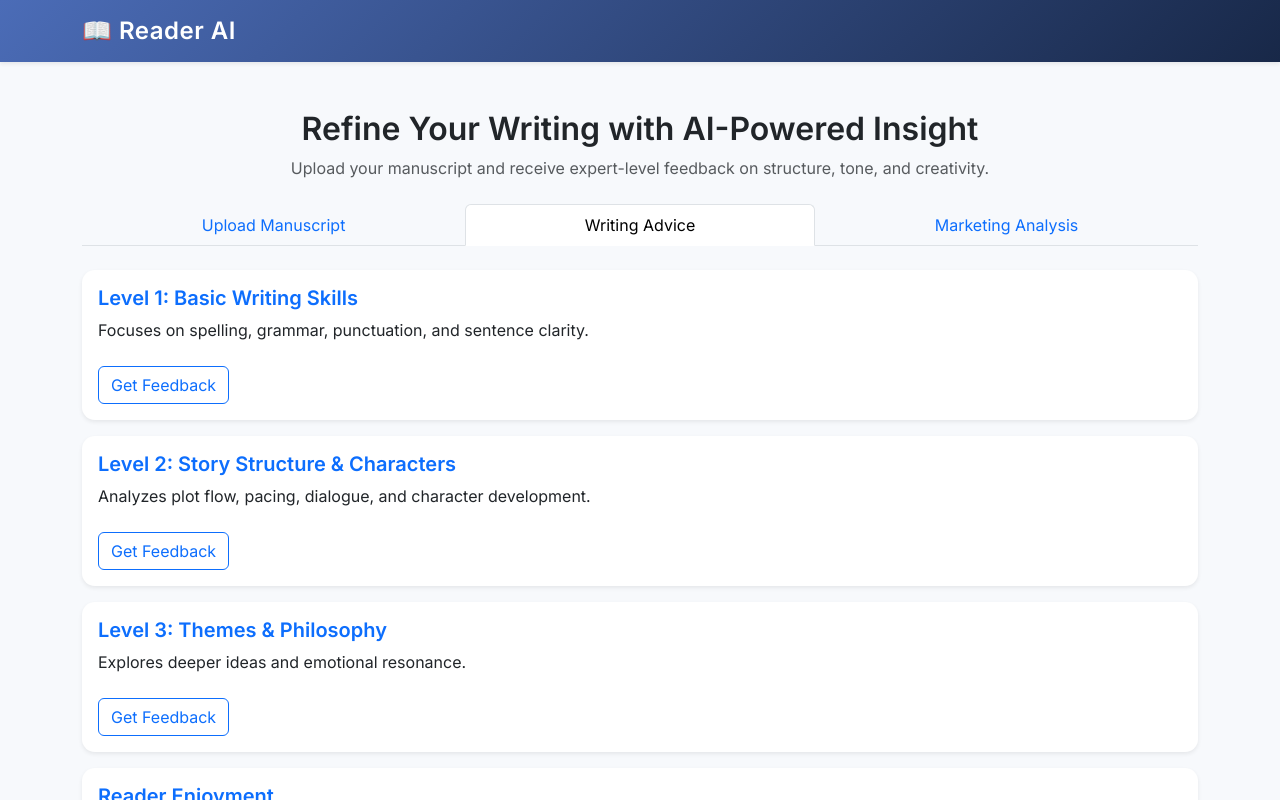
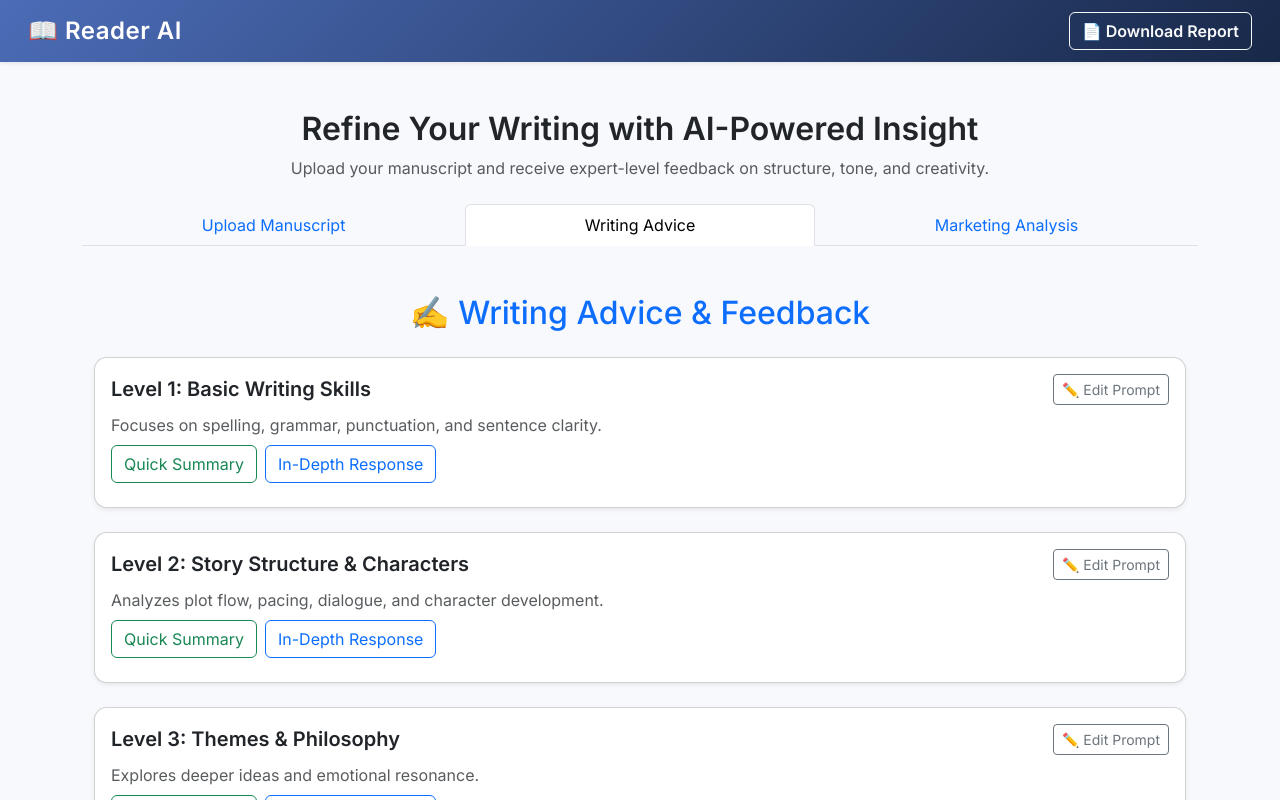
Before and after one commit to nprestop/aipublishing, a React (Vite) app in the folder frontend/: page / in a window 1280 px wide. Both pictures are taken after a click on the tab "Writing Advice". Shown: the top 800 px of the page. Built offline with nearby package versions, Linux system fonts and the light colour scheme; the HTML template or start-up script is replaced by a standard one.

Commit message:
11/12/25 Changes

```diff
--- a/frontend/src/App.jsx
+++ b/frontend/src/App.jsx
@@ -1,5 +1,5 @@
 import React, { useState } from "react";
-import { Container, Nav, Navbar, Tab, Tabs } from "react-bootstrap";
+import { Container, Nav, Navbar, Tab, Tabs, Button } from "react-bootstrap";
 import UploadTab from "./components/UploadTab";
 import WritingAdviceTab from "./components/WritingAdviceTab";
 import MarketingAnalysisTab from "./components/MarketingAnalysisTab";
@@ -8,24 +8,67 @@ import "./App.css";
 function App() {
   const [key, setKey] = useState("upload");
 
-  const handleUploadComplete = () => {
-    setKey("advice");
+  // These states will eventually hold responses from each tab if you want to merge them later
+  const [writingResponses, setWritingResponses] = useState({});
+  const [marketingResponses, setMarketingResponses] = useState({});
+
+  // Placeholder for when you integrate actual response sharing
+  const handleDownloadReport = () => {
+    let reportText = "📖 Reader AI - Combined Report\n\n";
+
+    // Combine Writing Advice responses
+    if (Object.keys(writingResponses).length > 0) {
+      reportText += "=== Writing Advice ===\n";
+      for (const [key, value] of Object.entries(writingResponses)) {
+        reportText += `\nSection ${key}:\n${value}\n`;
+      }
+      reportText += "\n";
+    }
+
+    // Combine Marketing Analysis responses
+    if (Object.keys(marketingResponses).length > 0) {
+      reportText += "=== Marketing Analysis ===\n";
+      for (const [key, value] of Object.entries(marketingResponses)) {
+        reportText += `\nSection ${key}:\n${value}\n`;
+      }
+    }
+
+    if (
+      Object.keys(writingResponses).length === 0 &&
+      Object.keys(marketingResponses).length === 0
+    ) {
+      reportText += "(No responses available yet — generate some feedback first!)";
+    }
+
+    const blob = new Blob([reportText], { type: "text/plain" });
+    const link = document.createElement("a");
+    link.href = URL.createObjectURL(blob);
+    link.download = "ReaderAI_Report.txt";
+    link.click();
   };
 
   return (
     <>
+      {/* Header with title on left and download button on right */}
       <Navbar
         expand="lg"
-        className="shadow-sm"
+        className="shadow-sm px-3"
         style={{
           background: "linear-gradient(135deg, #4b6cb7 0%, #182848 100%)",
         }}
       >
-        <Container>
-          <Navbar.Brand className="text-white fw-semibold fs-4">
+        <Container fluid className="d-flex justify-content-between align-items-center">
+          <Navbar.Brand className="text-white fw-semibold fs-4 m-0">
             📖 Reader AI
           </Navbar.Brand>
-          <Navbar.Toggle aria-controls="basic-navbar-nav" />
+
+          <Button
+            variant="outline-light"
+            className="fw-semibold"
+            onClick={handleDownloadReport}
+          >
+            📄 Download Report
+          </Button>
         </Container>
       </Navbar>
 
@@ -45,15 +88,19 @@ function App() {
           fill
         >
           <Tab eventKey="upload" title="Upload Manuscript">
-            <UploadTab onUploadComplete={handleUploadComplete} />
+            <UploadTab />
           </Tab>
 
           <Tab eventKey="advice" title="Writing Advice">
-            <WritingAdviceTab />
+            <WritingAdviceTab
+              onResponsesUpdate={(data) => setWritingResponses(data)}
+            />
           </Tab>
 
           <Tab eventKey="marketing" title="Marketing Analysis">
-            <MarketingAnalysisTab />
+            <MarketingAnalysisTab
+              onResponsesUpdate={(data) => setMarketingResponses(data)}
+            />
           </Tab>
         </Tabs>
       </Container>
--- /dev/null
+++ b/frontend/src/components/DownloadReportButton.jsx
@@ -0,0 +1,5 @@
+const blob = new Blob([textContent], { type: "text/plain" });
+const link = document.createElement("a");
+link.href = URL.createObjectURL(blob);
+link.download = "ReaderAI_Report.txt";
+link.click();
--- a/frontend/src/components/MarketingAnalysisTab.jsx
+++ b/frontend/src/components/MarketingAnalysisTab.jsx
@@ -1,95 +1,102 @@
 import React, { useState } from "react";
-import { Container, Card, Button, Spinner } from "react-bootstrap";
+import { Container, Card, Button, Spinner, Form, Collapse, Row, Col } from "react-bootstrap";
 
 function MarketingAnalysisTab() {
-  const [loadingState, setLoadingState] = useState({});
+  const [loadingState, setLoadingState] = useState({}); // holds { [index]: "quick" | "in-depth" | null }
   const [responses, setResponses] = useState({});
+  const [prompts, setPrompts] = useState({});
+  const [openSections, setOpenSections] = useState({});
+  const [editPromptOpen, setEditPromptOpen] = useState({});
 
-  const handleFeedback = async (index, topicPrompt) => {
-    setLoadingState((prev) => ({ ...prev, [index]: true }));
+  const handlePromptChange = (index, value) => {
+    setPrompts((prev) => ({ ...prev, [index]: value }));
+  };
+
+  const handleFeedback = async (index, topicPrompt, depth = "quick") => {
+    // set specific loading type for this section
+    setLoadingState((prev) => ({ ...prev, [index]: depth }));
     setResponses((prev) => ({ ...prev, [index]: "" }));
 
-    const prompt = `
-    You are a professional book marketing consultant.
+    const personalizedPrompt = `
+You are a friendly, professional book marketing consultant.
+Speak directly to the author as "you", offering warm but expert advice.
+Base your analysis on the uploaded manuscript text.
 
-    The user has already uploaded a manuscript. Use the uploaded text as the basis for your analysis.
-
-    Task: ${topicPrompt}
-
-    Provide a detailed, professional, and structured marketing insight.
-    Format your answer with clear section headings and bullet points.
-    Include examples, market trends, and actionable recommendations where relevant.
-    `;
+Task: ${prompts[index] || topicPrompt}
+Response type: ${
+      depth === "quick"
+        ? "Provide a short summary (3–5 sentences)."
+        : "Provide a detailed, structured, in-depth response with clear headings and bullet points."
+    }
+    `.trim();
 
     try {
       const res = await fetch("http://localhost:3000/api/gemini", {
         method: "POST",
         headers: { "Content-Type": "application/json" },
-        body: JSON.stringify({ prompt }),
+        body: JSON.stringify({ prompt: personalizedPrompt }),
       });
 
       const data = await res.json();
       if (!res.ok) throw new Error(data.error || "Failed to get AI response");
+
       setResponses((prev) => ({ ...prev, [index]: data.text }));
+      setOpenSections((prev) => ({ ...prev, [index]: true }));
     } catch (err) {
       console.error(err);
       setResponses((prev) => ({
         ...prev,
-        [index]: "❌ Error generating marketing analysis. Please try again.",
+        [index]:
+          "❌ Error generating marketing analysis. Please check your connection or API key.",
       }));
     } finally {
-      setLoadingState((prev) => ({ ...prev, [index]: false }));
+      setLoadingState((prev) => ({ ...prev, [index]: null }));
     }
+  };
+
+  const toggleSection = (index) => {
+    setOpenSections((prev) => ({ ...prev, [index]: !prev[index] }));
+  };
+
+  const toggleEditPrompt = (index) => {
+    setEditPromptOpen((prev) => ({ ...prev, [index]: !prev[index] }));
   };
 
   const sections = [
     {
       title: "1. General Marketing Advice",
       description:
-        "Broad, overarching marketing strategies and best practices for publishing and promoting books.",
-      prompt: `Give overarching, typical marketing strategies and advice for books in this genre.`,
+        "Broad strategies and best practices to help you promote and position your book successfully.",
+      prompt:
+        "Provide general marketing advice tailored to this manuscript. Include actionable steps an author can take to promote their book effectively.",
     },
     {
-      title: "2. Strategies for This Book",
+      title: "2. Target Audience",
       description:
-        "Specific marketing strategies tailored for this particular book based on its content and tone.",
-      prompt: `Recommend marketing strategies specifically for this uploaded manuscript.`,
+        "Identifies who your ideal readers are and how you can reach them through online or offline channels.",
+      prompt:
+        "Identify the most relevant target audience for this manuscript and suggest specific ways to reach them.",
     },
     {
-      title: "3. Target Audiences & Reach",
+      title: "3. Market Trends & Positioning",
       description:
-        "Who the ideal readers are and how to reach them through online or offline methods.",
-      prompt: `Identify target audiences for this book and suggest where to reach them (social media, events, etc.).`,
+        "Analyzes how your book fits into the current publishing market.",
+      prompt:
+        "Analyze how this manuscript fits into the current book market for its genre. Include any trends or unique selling points that could improve visibility.",
     },
     {
-      title: "4. Current Market Overview",
+      title: "4. Promotion Channels",
       description:
-        "Analyze what the current book market looks like for this genre — trends, saturation, and reader interests.",
-      prompt: `Describe the current market conditions for this book's genre and recent publishing trends.`,
+        "Recommends the best online and offline platforms for book promotion.",
+      prompt:
+        "Recommend the best platforms, communities, or promotional channels for the author to focus on when marketing this book.",
     },
     {
-      title: "5. Opportunities & Challenges",
+      title: "5. Competitor Comparison",
       description:
-        "Potential advantages and obstacles the author may face in promoting and selling this book.",
-      prompt: `List marketing opportunities and challenges this book might face based on its genre and themes.`,
-    },
-    {
-      title: "6. Marketing Channels",
-      description:
-        "Best online and real-world places to promote this book effectively.",
-      prompt: `Recommend the best online and offline marketing channels for this book.`,
-    },
-    {
-      title: "7. Comparable Books",
-      description:
-        "Books similar in genre or theme and what made their marketing effective.",
-      prompt: `Identify comparable or competing books and explain what marketing strategies made them successful.`,
-    },
-    {
-      title: "8. Market Data Insights",
-      description:
-        "Statistics on how many books were published in this genre, who reads them, and average sales performance.",
-      prompt: `Provide market data: number of books in this genre last year, who reads them, and sales figures.`,
+        "Examines similar successful books and marketing approaches to inspire your strategy.",
+      prompt:
+        "Compare this manuscript to similar successful books and analyze what marketing strategies they used that could be applied here.",
     },
   ];
 
@@ -100,39 +107,88 @@ function MarketingAnalysisTab() {
       </h2>
 
       {sections.map((section, index) => (
-        <Card key={index} className="mb-3 shadow-sm">
+        <Card key={index} className="mb-4 shadow-sm">
           <Card.Body>
-            <Card.Title className="fw-bold">{section.title}</Card.Title>
-            <Card.Text className="text-muted">{section.description}</Card.Text>
+            {/* Header row with title + edit button */}
+            <Row className="align-items-center mb-2">
+              <Col xs="auto" className="flex-grow-1">
+                <Card.Title className="fw-bold mb-0">{section.title}</Card.Title>
+              </Col>
+              <Col xs="auto">
+                <Button
+                  variant="outline-secondary"
+                  size="sm"
+                  onClick={() => toggleEditPrompt(index)}
+                >
+                  {editPromptOpen[index] ? "Done Editing" : "✏️ Edit Prompt"}
+                </Button>
+              </Col>
+            </Row>
+
+            <Card.Text className="text-muted mb-2">{section.description}</Card.Text>
+
+            {/* Collapsible editable prompt box */}
+            <Collapse in={editPromptOpen[index]}>
+              <div className="mb-3">
+                <Form.Group>
+                  <Form.Label className="fw-semibold text-secondary">
+                    Prompt being sent:
+                  </Form.Label>
+                  <Form.Control
+                    as="textarea"
+                    rows={3}
+                    value={prompts[index] ?? section.prompt}
+                    onChange={(e) => handlePromptChange(index, e.target.value)}
+                  />
+                </Form.Group>
+              </div>
+            </Collapse>
+
+            {/* Action buttons */}
+            <div className="d-flex flex-wrap gap-2 mb-2">
+              <Button
+                variant="outline-success"
+                disabled={!!loadingState[index]}
+                onClick={() => handleFeedback(index, section.prompt, "quick")}
+              >
+                {loadingState[index] === "quick" ? (
+                  <Spinner as="span" animation="border" size="sm" />
+                ) : (
+                  "Quick Summary"
+                )}
+              </Button>
 
               <Button
                 variant="outline-primary"
-              disabled={loadingState[index]}
-              onClick={() => handleFeedback(index, section.prompt)}
+                disabled={!!loadingState[index]}
+                onClick={() => handleFeedback(index, section.prompt, "in-depth")}
               >
-              {loadingState[index] ? (
-                <>
-                  <Spinner
-                    as="span"
-                    animation="border"
-                    size="sm"
-                    role="status"
-                    aria-hidden="true"
-                  />{" "}
-                  Loading...
-                </>
+                {loadingState[index] === "in-depth" ? (
+                  <Spinner as="span" animation="border" size="sm" />
                 ) : (
-                "Get Analysis"
+                  "In-Depth Response"
                 )}
               </Button>
 
               {responses[index] && (
+                <Button
+                  variant="outline-secondary"
+                  onClick={() => toggleSection(index)}
+                >
+                  {openSections[index] ? "▲ Minimize" : "▼ Expand"}
+                </Button>
+              )}
+            </div>
+
+            {/* Collapsible AI Response */}
+            <Collapse in={openSections[index]}>
               <div
                 className="mt-3 p-3 border rounded bg-light"
                 style={{ whiteSpace: "pre-wrap" }}
-                dangerouslySetInnerHTML={{ __html: responses[index] }}
-              />
-            )}
+              >
+                {responses[index] || ""}
+              </div>
+            </Collapse>
           </Card.Body>
         </Card>
       ))}
--- a/frontend/src/components/WritingAdviceTab.jsx
+++ b/frontend/src/components/WritingAdviceTab.jsx
@@ -1,19 +1,72 @@
 import React, { useState } from "react";
-import { Card, Button, Collapse, Spinner } from "react-bootstrap";
+import { Card, Button, Collapse, Spinner, Form, Container, Row, Col } from "react-bootstrap";
 
 function WritingAdviceTab() {
-  const [openLevel, setOpenLevel] = useState(null);
-  const [loading, setLoading] = useState(false);
+  const [loadingState, setLoadingState] = useState({}); // { [key]: "quick" | "in-depth" | null }
   const [responses, setResponses] = useState({});
+  const [prompts, setPrompts] = useState({});
+  const [openSections, setOpenSections] = useState({});
+  const [editPromptOpen, setEditPromptOpen] = useState({});
 
-  // Each level sends a prompt describing what kind of feedback to generate
+  const handlePromptChange = (key, value) => {
+    setPrompts((prev) => ({ ...prev, [key]: value }));
+  };
+
+  const handleFeedback = async (key, topicPrompt, depth = "quick") => {
+    setLoadingState((prev) => ({ ...prev, [key]: depth }));
+    setResponses((prev) => ({ ...prev, [key]: "" }));
+
+    const personalizedPrompt = `
+You are a friendly, professional writing coach speaking directly to the author.
+Provide feedback with warmth, encouragement, and clear, actionable advice.
+Base your analysis on the uploaded manuscript text.
+
+Task: ${prompts[key] || topicPrompt}
+Response type: ${
+      depth === "quick"
+        ? "Provide a short summary (3–5 sentences)."
+        : "Provide a detailed, structured response with examples and specific feedback."
+    }
+    `.trim();
+
+    try {
+      const res = await fetch("http://localhost:3000/api/gemini", {
+        method: "POST",
+        headers: { "Content-Type": "application/json" },
+        body: JSON.stringify({ prompt: personalizedPrompt }),
+      });
+
+      const data = await res.json();
+      if (!res.ok) throw new Error(data.error || "Failed to get AI response");
+
+      setResponses((prev) => ({ ...prev, [key]: data.text }));
+      setOpenSections((prev) => ({ ...prev, [key]: true }));
+    } catch (error) {
+      console.error(error);
+      setResponses((prev) => ({
+        ...prev,
+        [key]: "⚠️ Connection error. Ensure the backend is running on port 3000.",
+      }));
+    } finally {
+      setLoadingState((prev) => ({ ...prev, [key]: null }));
+    }
+  };
+
+  const toggleSection = (key) => {
+    setOpenSections((prev) => ({ ...prev, [key]: !prev[key] }));
+  };
+
+  const toggleEditPrompt = (key) => {
+    setEditPromptOpen((prev) => ({ ...prev, [key]: !prev[key] }));
+  };
+
   const levels = [
     {
       key: "level1",
       title: "Level 1: Basic Writing Skills",
       desc: "Focuses on spelling, grammar, punctuation, and sentence clarity.",
       prompt:
-        "Please analyze this manuscript for grammar, spelling, punctuation, and readability issues. Provide specific examples and corrections where possible.",
+        "Analyze this manuscript for grammar, spelling, punctuation, and readability issues. Provide specific examples and corrections where possible.",
     },
     {
       key: "level2",
@@ -38,81 +91,99 @@ function WritingAdviceTab() {
     },
   ];
 
-  const handleClick = async (key, prompt) => {
-    if (openLevel === key) {
-      setOpenLevel(null);
-      return;
-    }
-    setOpenLevel(key);
-    setLoading(true);
+  return (
+    <Container className="py-4 text-start">
+      <h2 className="mb-4 text-center text-primary">✍️ Writing Advice & Feedback</h2>
 
-    try {
-      // ✅ Your working Gemini endpoint
-      const res = await fetch("http://localhost:3000/api/gemini", {
-        method: "POST",
-        headers: { "Content-Type": "application/json" },
-        body: JSON.stringify({ prompt }),
-      });
+      {levels.map((lvl) => (
+        <Card key={lvl.key} className="mb-4 shadow-sm">
+          <Card.Body>
+            {/* Header row: title + edit button */}
+            <Row className="align-items-center mb-2">
+              <Col xs="auto" className="flex-grow-1">
+                <Card.Title className="fw-bold mb-0">{lvl.title}</Card.Title>
+              </Col>
+              <Col xs="auto">
+                <Button
+                  variant="outline-secondary"
+                  size="sm"
+                  onClick={() => toggleEditPrompt(lvl.key)}
+                >
+                  {editPromptOpen[lvl.key] ? "Done Editing" : "✏️ Edit Prompt"}
+                </Button>
+              </Col>
+            </Row>
 
-      const data = await res.json();
+            <Card.Text className="text-muted mb-2">{lvl.desc}</Card.Text>
 
-      // your original logic used "text" as the key in response
-      setResponses((prev) => ({
-        ...prev,
-        [key]:
-          data.text ||
-          data.response ||
-          "⚠️ No text returned from Gemini. Please verify your upload.",
-      }));
-    } catch (error) {
-      console.error(error);
-      setResponses((prev) => ({
-        ...prev,
-        [key]:
-          "⚠️ Connection error. Ensure the backend is running on port 3000.",
-      }));
-    } finally {
-      setLoading(false);
-    }
-  };
+            {/* Collapsible editable prompt box */}
+            <Collapse in={editPromptOpen[lvl.key]}>
+              <div className="mb-3">
+                <Form.Group>
+                  <Form.Label className="fw-semibold text-secondary">
+                    Prompt being sent:
+                  </Form.Label>
+                  <Form.Control
+                    as="textarea"
+                    rows={3}
+                    value={prompts[lvl.key] ?? lvl.prompt}
+                    onChange={(e) =>
+                      handlePromptChange(lvl.key, e.target.value)
+                    }
+                  />
+                </Form.Group>
+              </div>
+            </Collapse>
 
-  return (
-    <div>
-      {levels.map((lvl) => (
-        <Card key={lvl.key} className="mb-3 shadow-sm border-0">
-          <Card.Body>
-            <Card.Title className="text-primary fw-semibold">
-              {lvl.title}
-            </Card.Title>
-            <Card.Text>{lvl.desc}</Card.Text>
+            {/* Action buttons */}
+            <div className="d-flex flex-wrap gap-2 mb-2">
+              <Button
+                variant="outline-success"
+                disabled={!!loadingState[lvl.key]}
+                onClick={() => handleFeedback(lvl.key, lvl.prompt, "quick")}
+              >
+                {loadingState[lvl.key] === "quick" ? (
+                  <Spinner as="span" animation="border" size="sm" />
+                ) : (
+                  "Quick Summary"
+                )}
+              </Button>
 
-            <Button
-              variant="outline-primary"
-              onClick={() => handleClick(lvl.key, lvl.prompt)}
-              className="mt-2"
-            >
-              {openLevel === lvl.key ? "Hide Feedback" : "Get Feedback"}
-            </Button>
+              <Button
+                variant="outline-primary"
+                disabled={!!loadingState[lvl.key]}
+                onClick={() => handleFeedback(lvl.key, lvl.prompt, "in-depth")}
+              >
+                {loadingState[lvl.key] === "in-depth" ? (
+                  <Spinner as="span" animation="border" size="sm" />
+                ) : (
+                  "In-Depth Response"
+                )}
+              </Button>
 
-            <Collapse in={openLevel === lvl.key}>
-              <div className="mt-3">
-                {loading ? (
-                  <div className="text-center my-2">
-                    <Spinner animation="border" size="sm" /> Fetching feedback…
-                  </div>
-                ) : (
-                  <Card className="p-3 bg-light border-0">
-                    <pre className="mb-0" style={{ whiteSpace: "pre-wrap" }}>
-                      {responses[lvl.key] || ""}
-                    </pre>
-                  </Card>
-                )}
+              {responses[lvl.key] && (
+                <Button
+                  variant="outline-secondary"
+                  onClick={() => toggleSection(lvl.key)}
+                >
+                  {openSections[lvl.key] ? "▲ Minimize" : "▼ Expand"}
+                </Button>
+              )}
+            </div>
+
+            {/* Collapsible AI Response */}
+            <Collapse in={openSections[lvl.key]}>
+              <div
+                className="mt-3 p-3 border rounded bg-light"
+                style={{ whiteSpace: "pre-wrap" }}
+              >
+                {responses[lvl.key] || ""}
               </div>
             </Collapse>
           </Card.Body>
         </Card>
       ))}
-    </div>
+    </Container>
   );
 }
 
```
Also changed, not shown: frontend/src/components/UploadTab.jsx (+64 -16 lines). Lines whose indentation alone changed are shown as unchanged.
